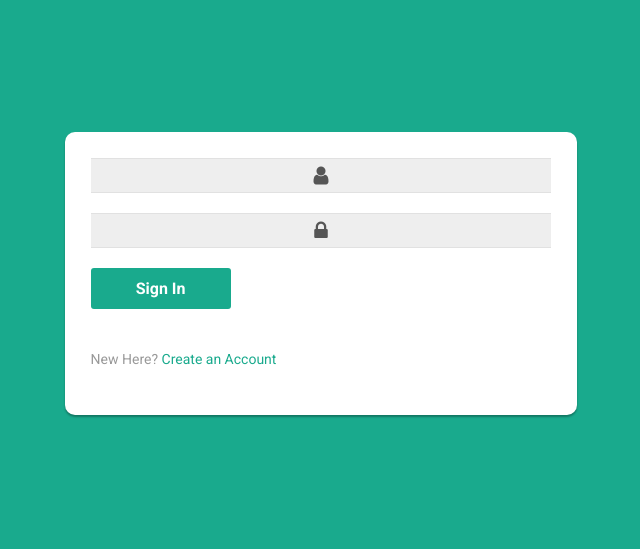
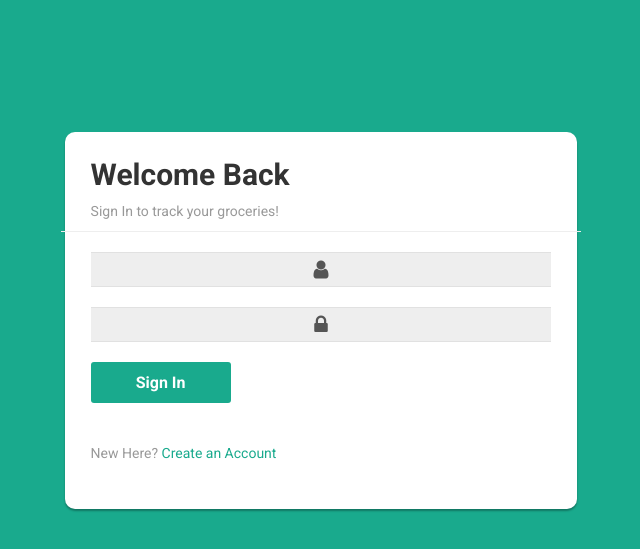
Before and after one commit to EthanWillinger/GroceryTracker, a Flask app: page / in a window 1280 px wide. Shown: the top 549 px of the page, without its empty margins (319-959 px from the left). Run offline with Flask 2, Linux system fonts and the light colour scheme; some libraries are stand-ins or nearby versions.

Commit message:
fixed the login header

```diff
--- a/templates/login.html
+++ b/templates/login.html
@@ -11,7 +11,9 @@ Login
 {% block content %}
 <div class="signup-form">
   <form method="POST">
-
+  <h2>Welcome Back</h2>
+  <p>Sign In to track your groceries!</p>
+  <hr>
 
   <div class="form-group">
     <div class="input-group">
```
